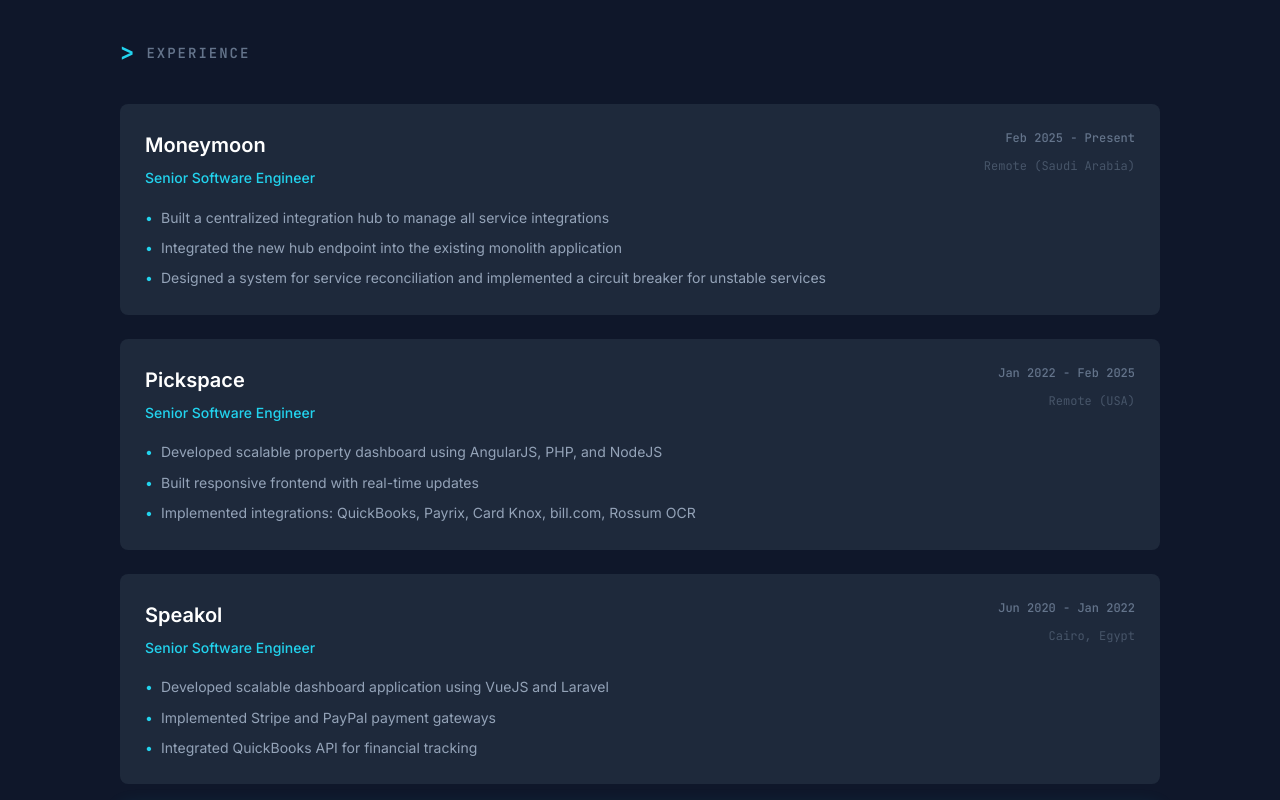
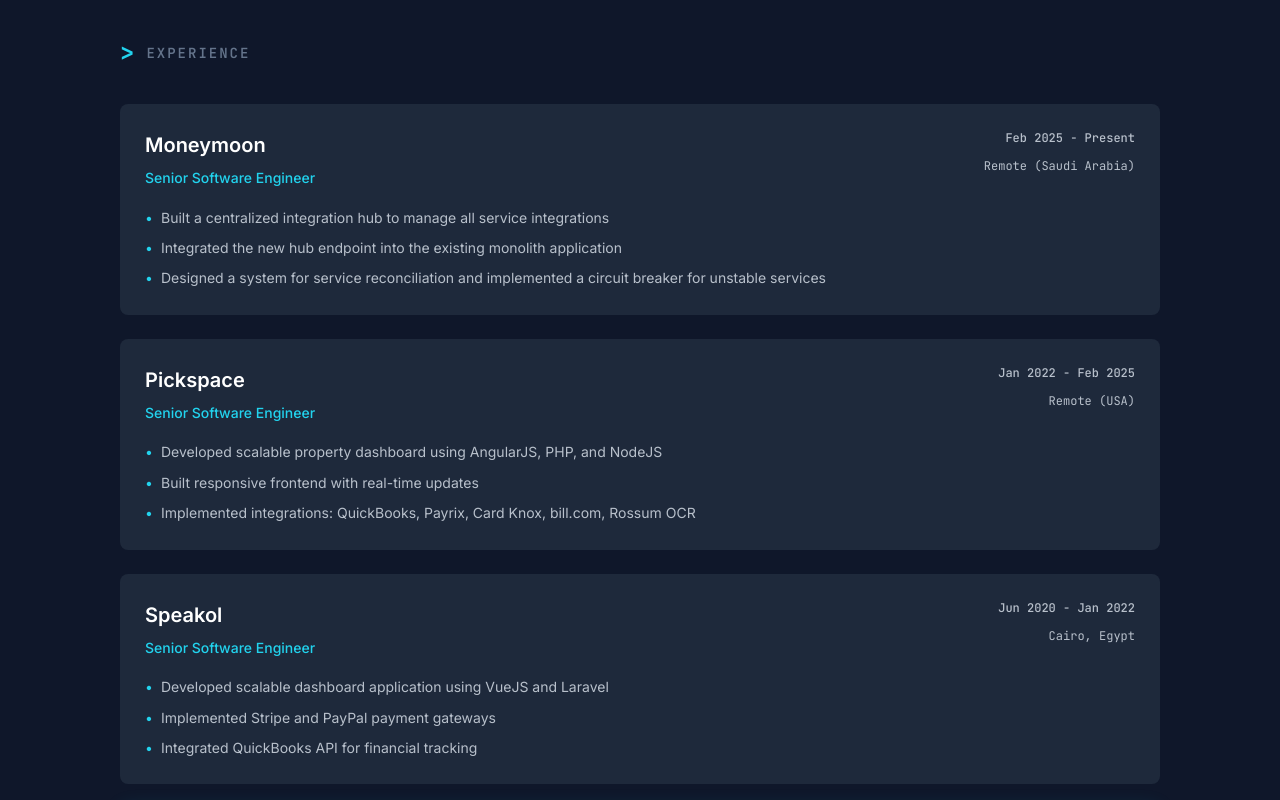
Before and after one commit to heshamadeldwedar/heshamadeldwedar.github.io, a plain HTML site: page index.html in a window 1280 px wide. Shown: the part 1760-2560 px from the top of the page. Drawn offline with nearby package versions, Linux system fonts and the light colour scheme.

Commit message:
show more contrust

```diff
--- a/style.css
+++ b/style.css
@@ -564,7 +564,7 @@
 
 .exp-date {
     display: block;
-    color: var(--text-muted);
+    color: #b8c0cb;
     font-family: var(--font-mono);
     font-size: 12px;
     font-weight: 500;
@@ -572,7 +572,7 @@
 }
 
 .exp-location {
-    color: var(--text-dim);
+    color: #b8c0cb;
     font-family: var(--font-mono);
     font-size: 12px;
 }
@@ -584,7 +584,7 @@
 }
 
 .exp-bullets li {
-    color: var(--text-secondary);
+    color: #b8c0cb;
     font-size: 14px;
     padding-left: 16px;
     position: relative;
```
Also changed, not shown: 1 other file.
